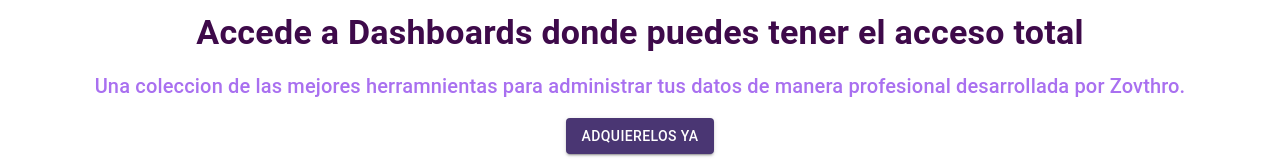
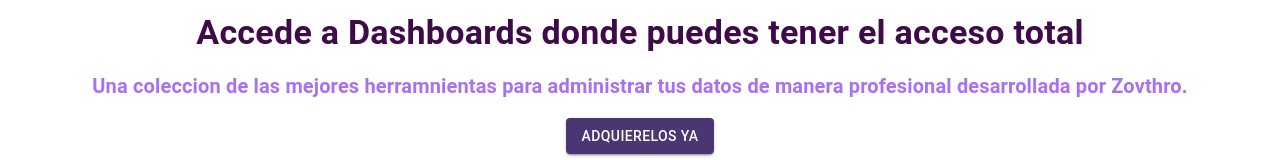
Before and after one commit to Danileon0226/Turina-Agency, a React (Vite) app: page /Dashboards in a window 1280 px wide. Shown: the part 130-290 px from the top of the page. Built offline with nearby package versions, Linux system fonts and the light colour scheme.

Commit message:
Update Dashboards.jsx

```diff
--- a/src/Screens/Dashboards/Dashboards.jsx
+++ b/src/Screens/Dashboards/Dashboards.jsx
@@ -66,7 +66,7 @@ function Dashboards() {
           variant="h6"
           paragraph
           align="center"
-          sx={{ color: "var(--subtitle-color)" }}
+          sx={{ color: "var(--subtitle-color)", fontWeight: "bold" }}
         >
           Una coleccion de las mejores herramnientas para administrar tus datos
           de manera profesional desarrollada por Zovthro.
@@ -118,7 +118,7 @@ function DashboardCard({ dashboard }) {
       >
         <Card
           sx={{
-            height: "100%",
+            height: "480px",
             display: "flex",
             flexDirection: "column",
             bgcolor: "var(--button-bg-color)",
```
